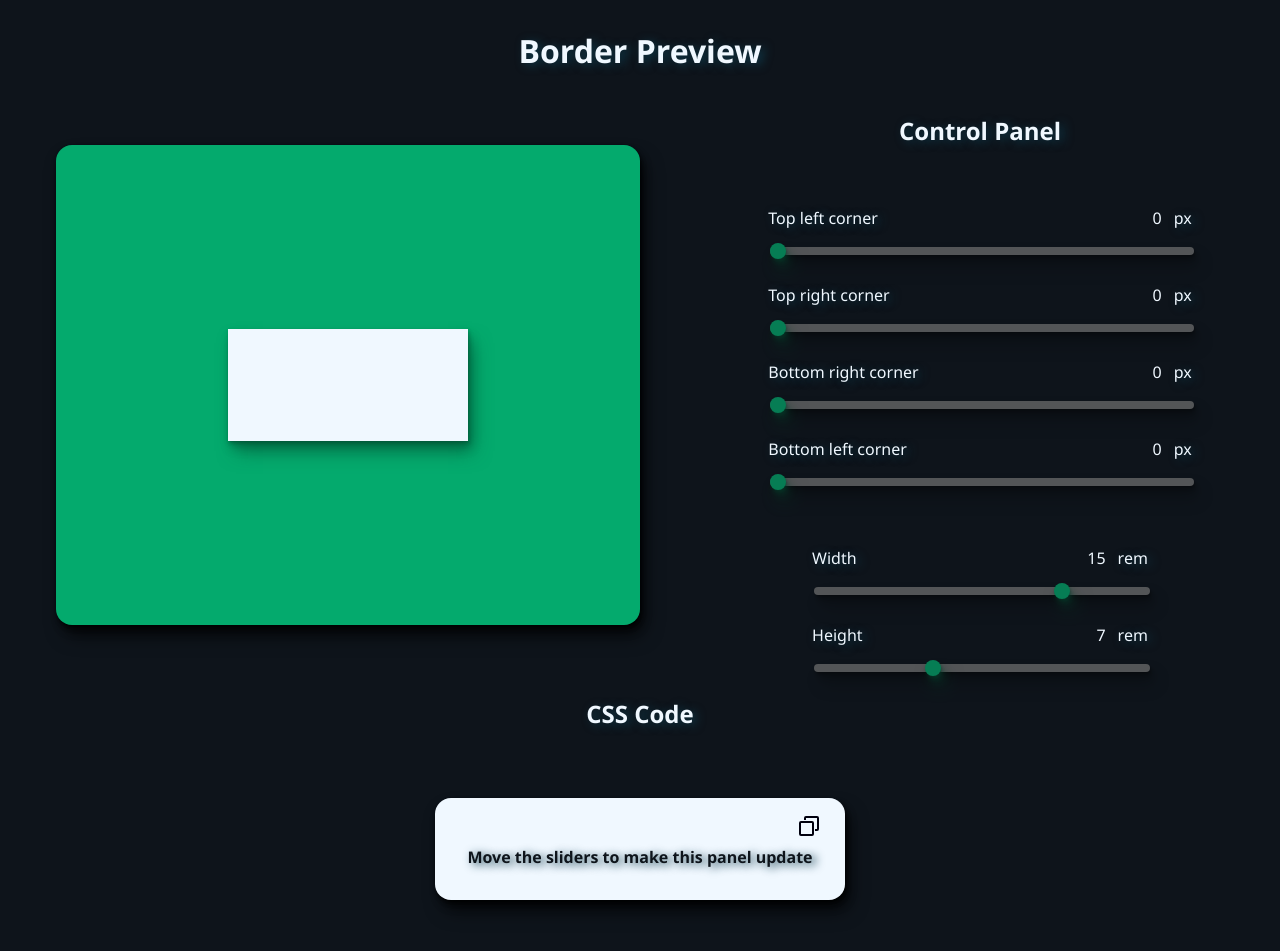
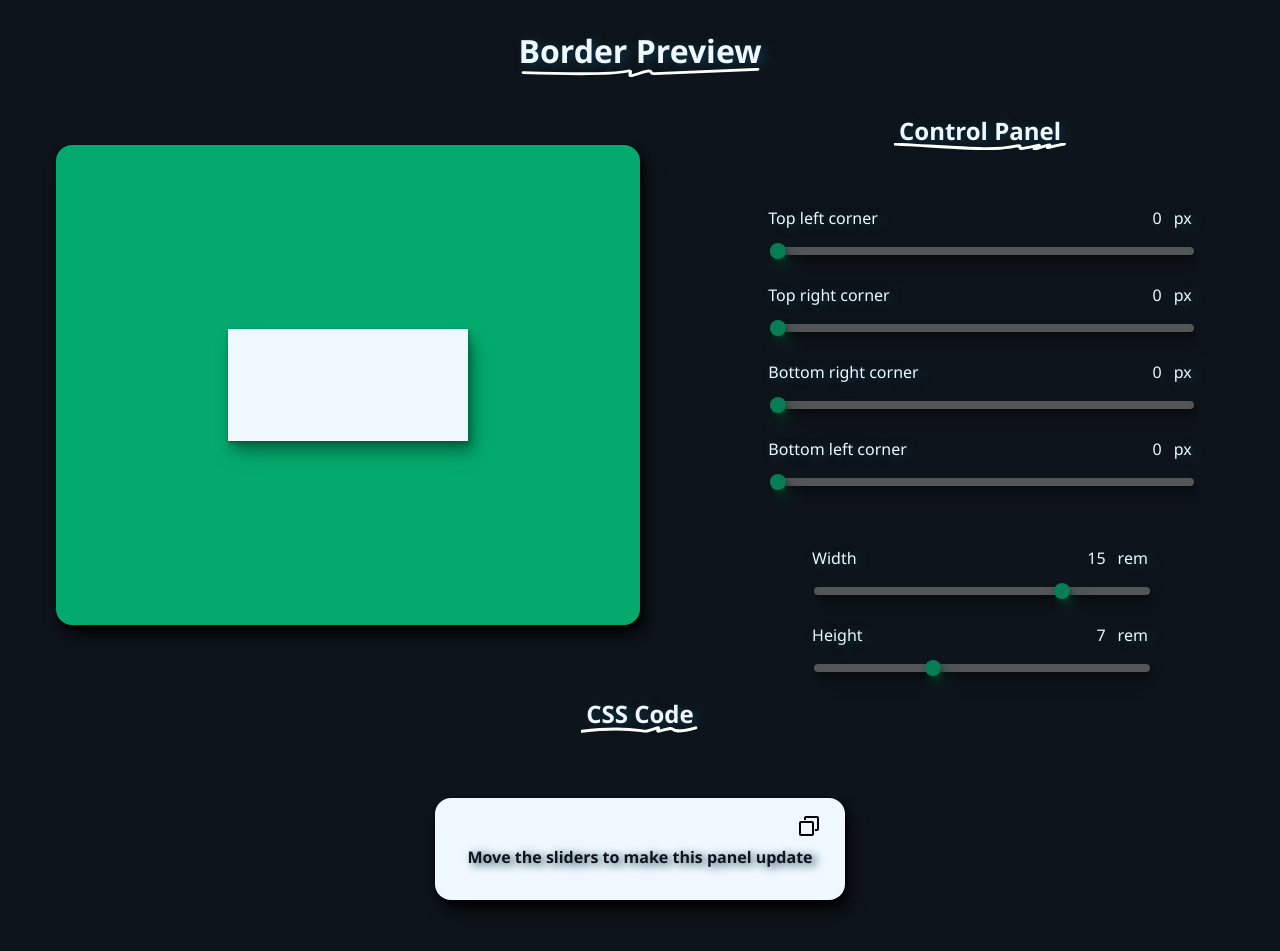
Before and after one commit to ZiedDev/border-preview, a plain HTML site: page index.html in a window 1280 px wide. Shown: the top 951 px of the page. Drawn offline with Linux system fonts and the light colour scheme; the site is published under a folder, as on GitHub Pages, so addresses that start at the root find nothing.

Commit message:
Fix some pseudo elements and copy code function

```diff
--- a/styles/style.css
+++ b/styles/style.css
@@ -402,13 +402,13 @@ main {
 }
 
 .fancy-underline1:after {
-    background-image: url("/zaps/zap-08-white.svg")
+    background-image: url("../zaps/zap-08-white.svg")
 }
 
 .fancy-underline2:after {
-    background-image: url("/zaps/zap-14-white.svg")
+    background-image: url("../zaps/zap-14-white.svg")
 }
 
 .fancy-underline3:after {
-    background-image: url("/zaps/zap-11-white.svg")
+    background-image: url("../zaps/zap-11-white.svg")
 }
```
Also changed, not shown: index.html (+2 -2 lines).
